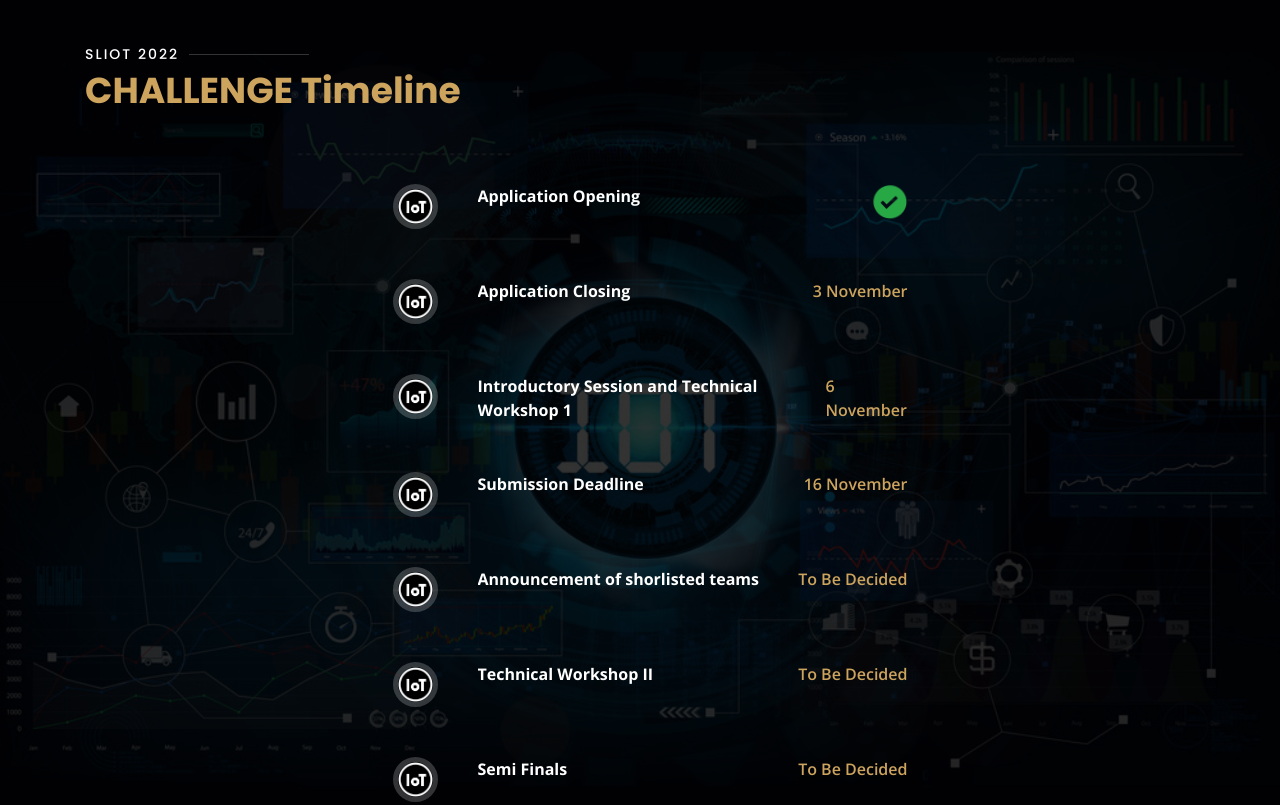
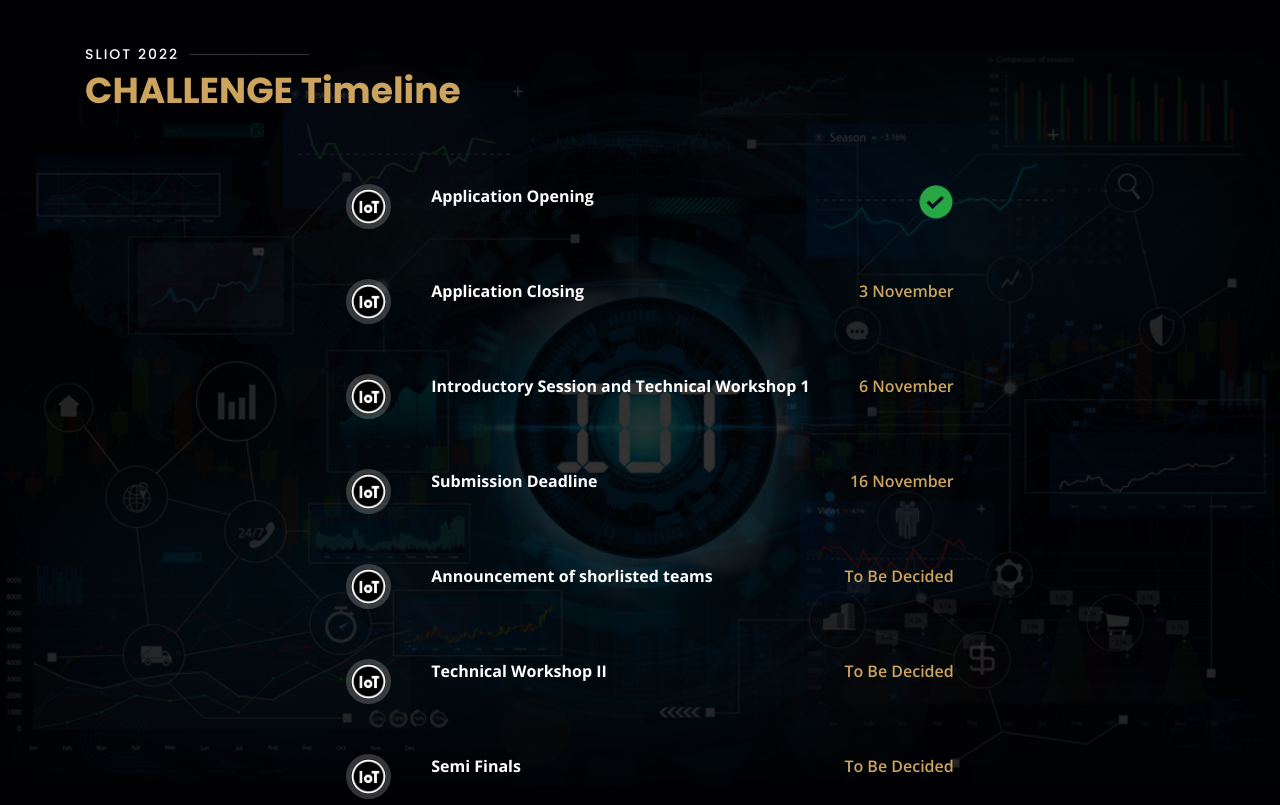
Before and after one commit to Dn00z/SLIoT-2022, a plain HTML site: page index.html in a window 1280 px wide. Shown: the part 2900-3705 px from the top of the page. Drawn offline with nearby package versions, Linux system fonts and the light colour scheme; a web font is replaced by a local one.

Commit message:
changed timeline styles

```diff
--- a/index.html
+++ b/index.html
@@ -255,7 +255,7 @@
           <p>CHALLENGE Timeline</p>
         </div>
 
-        <div class="row menu-container col-lg-6 ml-auto mr-auto" data-aos="fade-up" data-aos-delay="200">
+        <div class="row menu-container col-lg-7 ml-auto mr-auto" data-aos="fade-up" data-aos-delay="200">
           <div class="col-lg-12 menu-item">
             <img src="assets/img/3.png" class="menu-img img-size" alt="">
             <div class="menu-content">
```
